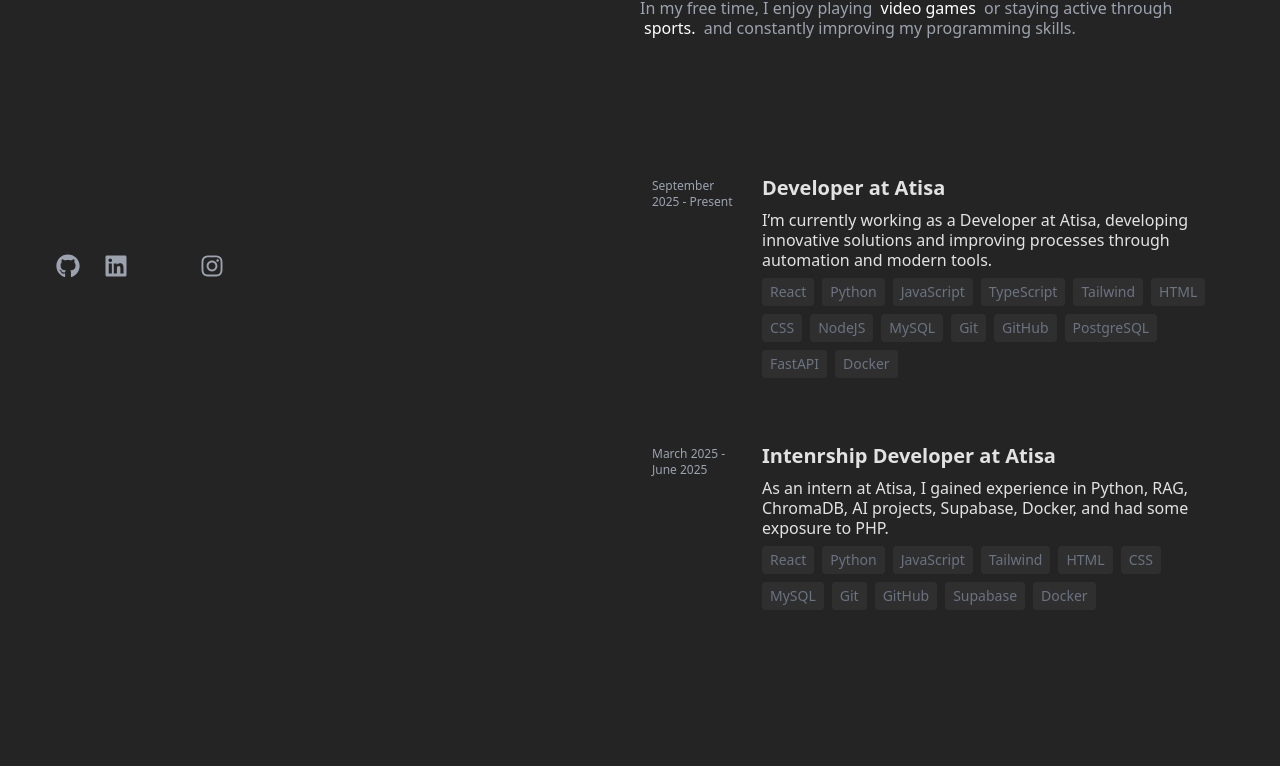
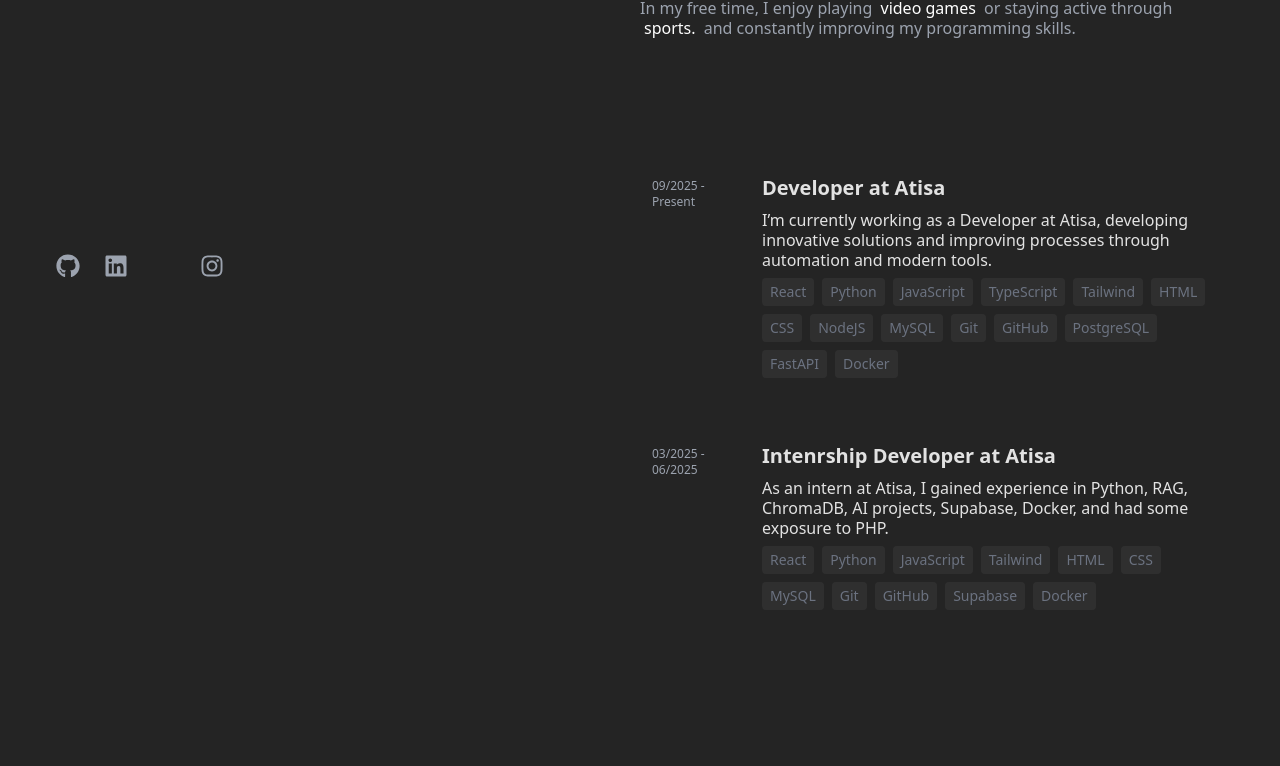
Before and after one commit to YoussefAKQ/YoussefAKQ.github.io, a React (Vite) app: page / in a window 1280 px wide. Shown: the part 438-1204 px from the top of the page. Built offline with nearby package versions, Linux system fonts and the light colour scheme; some icons are missing.

Commit message:
Change date format in Experience component
Updated date formats in experience entries for consistency.

```diff
--- a/src/components/Experience.jsx
+++ b/src/components/Experience.jsx
@@ -3,7 +3,7 @@
 const Experience = () => {
   const experiences = [
         {
-      date: "September 2025 - Present",
+      date: "09/2025 - Present",
       title: "Developer at Atisa",
       description:
         "I’m currently working as a Developer at Atisa, developing innovative solutions and improving processes through automation and modern tools.",
@@ -25,7 +25,7 @@
       ]
     },
             {
-      date: "March 2025 - June 2025",
+      date: "03/2025 - 06/2025",
       title: "Intenrship Developer at Atisa",
       description:
         "As an intern at Atisa, I gained experience in Python, RAG, ChromaDB, AI projects, Supabase, Docker, and had some exposure to PHP.",
```
